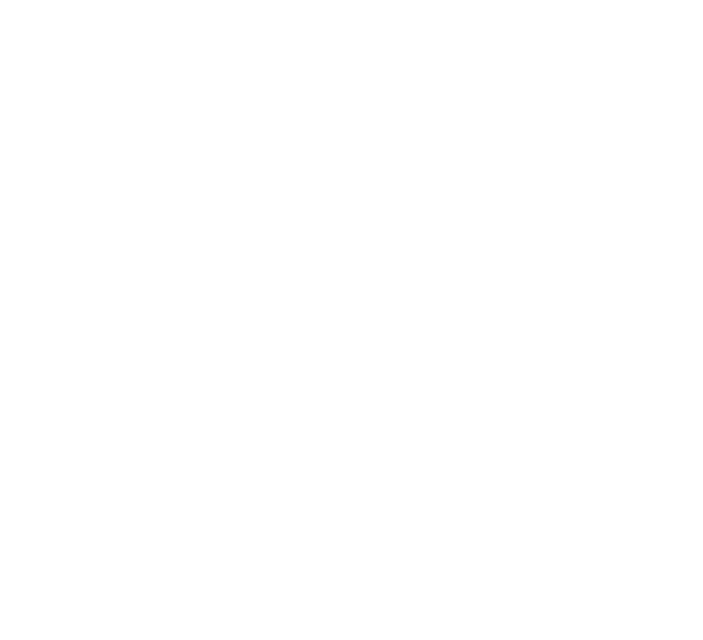
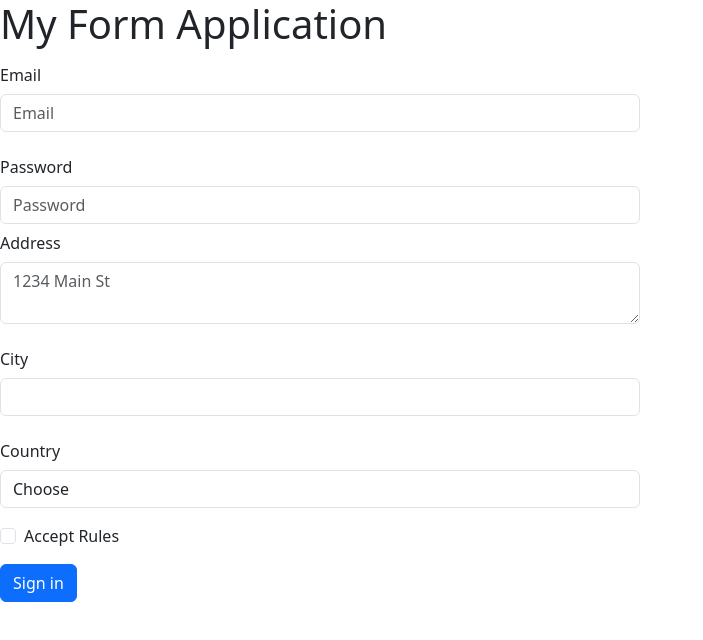
Before and after one commit to mmykesser/REACT_HOMEWORKS, a React (Vite) app: page / in a window 1280 px wide. Shown: the top 640 px of the page, without its empty margins (0-703 px from the left). Built offline with nearby package versions, Linux system fonts and the light colour scheme; the HTML template or start-up script is replaced by a standard one.

Commit message:
Homework #86 completed

```diff
--- a/src/App.jsx
+++ b/src/App.jsx
@@ -1,7 +1,12 @@
-// import
+import MyForm from './Components/MyForm.jsx';
 
 function App() {
-  return <div className="App"></div>;
+  return (
+    <div className="App">
+      <h1>My Form Application</h1>
+      <MyForm />
+    </div>
+  );
 }
 
 export default App;
--- /dev/null
+++ b/src/Components/MyForm.jsx
@@ -0,0 +1,180 @@
+import React from 'react';
+import PropTypes from 'prop-types';
+
+class MyForm extends React.Component {
+  constructor(props) {
+    super(props);
+    this.state = {
+      email: '',
+      password: '',
+      address: '',
+      city: '',
+      country: '',
+      acceptRules: false,
+      submit: false,
+    };
+  }
+
+  handleChange = (e) => {
+    const { name, value, type, checked } = e.target;
+    this.setState({
+      [name]: type === 'checkbox' ? checked : value,
+    });
+  };
+
+  handleSubmit = (e) => {
+    e.preventDefault();
+    this.setState({ submit: true });
+  };
+
+  handleBack = (e) => {
+    e.preventDefault();
+    this.setState({ submit: false });
+  };
+
+  renderForm() {
+    const { email, password, address, city, country, acceptRules } = this.state;
+    return (
+      <form name="myForm" onSubmit={this.handleSubmit}>
+        <div className="col-md-6 mb-3">
+          <label htmlFor="email" className="col-form-label">
+            Email
+          </label>
+          <input
+            type="email"
+            name="email"
+            className="form-control"
+            id="email"
+            placeholder="Email"
+            value={email}
+            onChange={this.handleChange}
+          />
+        </div>
+        <div className="form-group col-md-6">
+          <label htmlFor="password" className="col-form-label">
+            Password
+          </label>
+          <input
+            type="password"
+            name="password"
+            className="form-control"
+            id="password"
+            placeholder="Password"
+            value={password}
+            onChange={this.handleChange}
+          />
+        </div>
+        <div className="col-md-6 mb-3">
+          <label htmlFor="address" className="col-form-label">
+            Address
+          </label>
+          <textarea
+            className="form-control"
+            name="address"
+            id="address"
+            placeholder="1234 Main St"
+            value={address}
+            onChange={this.handleChange}
+          ></textarea>
+        </div>
+        <div className="col-md-6 mb-3">
+          <label htmlFor="city" className="col-form-label">
+            City
+          </label>
+          <input
+            type="text"
+            className="form-control"
+            name="city"
+            id="city"
+            value={city}
+            onChange={this.handleChange}
+          />
+        </div>
+        <div className="col-md-6 mb-3">
+          <label htmlFor="country" className="col-form-label">
+            Country
+          </label>
+          <select
+            id="country"
+            name="country"
+            className="form-control"
+            value={country}
+            onChange={this.handleChange}
+          >
+            <option>Choose</option>
+            <option value="argentina">Argentina</option>
+            <option value="russia">Russia</option>
+            <option value="china">China</option>
+          </select>
+        </div>
+        <div className="col-md-6 mb-3">
+          <div className="form-check">
+            <label className="form-check-label" htmlFor="rules">
+              <input
+                id="rules"
+                type="checkbox"
+                name="acceptRules"
+                className="form-check-input"
+                checked={acceptRules}
+                onChange={this.handleChange}
+              />
+              Accept Rules
+            </label>
+          </div>
+        </div>
+        <button type="submit" className="btn btn-primary">
+          Sign in
+        </button>
+      </form>
+    );
+  }
+  renderTable() {
+    const { submit, ...formData } = this.state;
+    const sortForm = Object.entries(formData).sort(([a], [b]) =>
+      a.localeCompare(b)
+    );
+
+    return (
+      <div>
+        <button
+          type="button"
+          className="btn btn-primary"
+          onClick={this.handleBack}
+        >
+          Back
+        </button>
+        <table className="table">
+          <tbody>
+            {sortForm.map(([key, value]) => (
+              <tr key={key}>
+                <td>{key}</td>
+                <td>{String(value)}</td>
+              </tr>
+            ))}
+          </tbody>
+        </table>
+      </div>
+    );
+  }
+  render() {
+    return this.state.submit ? this.renderTable() : this.renderForm();
+  }
+}
+
+MyForm.propTypes = {
+  email: PropTypes.string.isRequired,
+  password: PropTypes.string.isRequired,
+  address: PropTypes.string.isRequired,
+  city: PropTypes.string.isRequired,
+};
+
+MyForm.defaultProps = {
+  email: '',
+  password: '',
+  address: '',
+  city: '',
+  country: '',
+  acceptRules: false,
+};
+
+export default MyForm;
```
Also changed, not shown: 1 other file (tests, documents, lock files or other folders).
